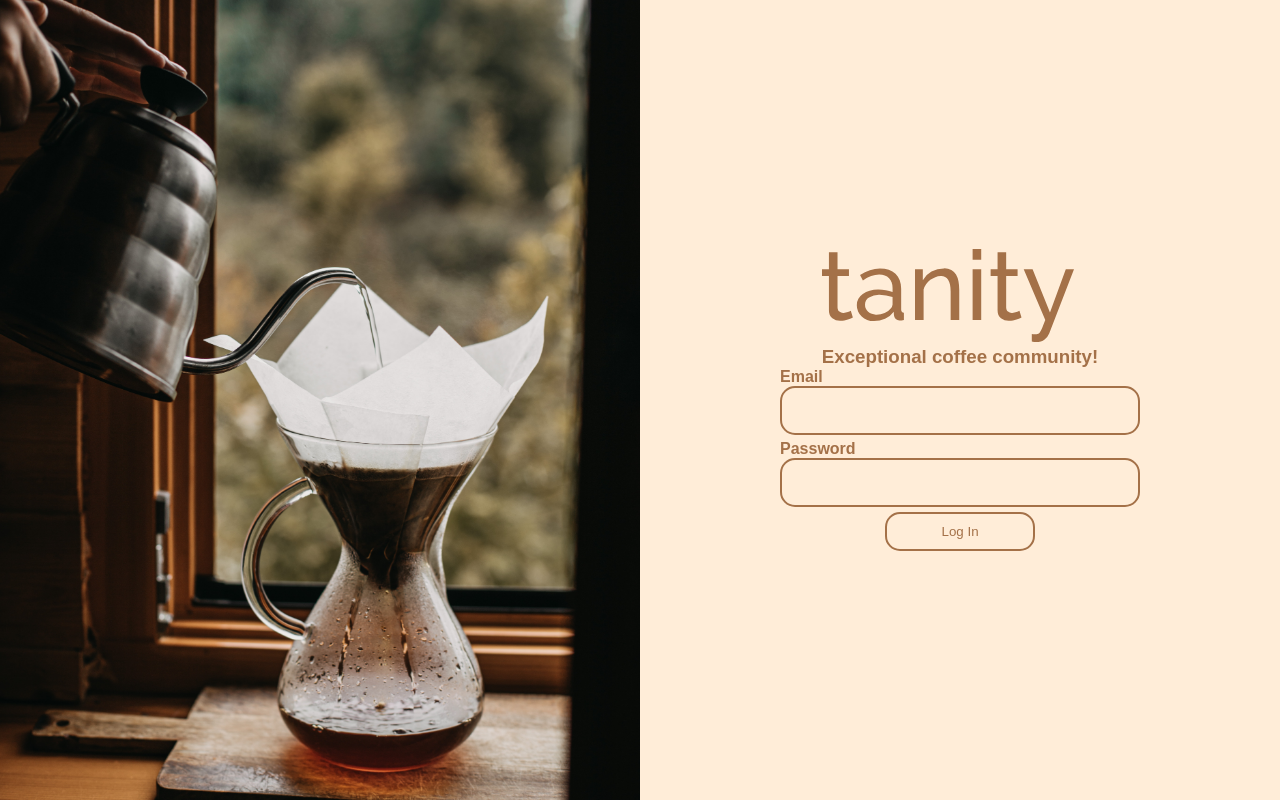
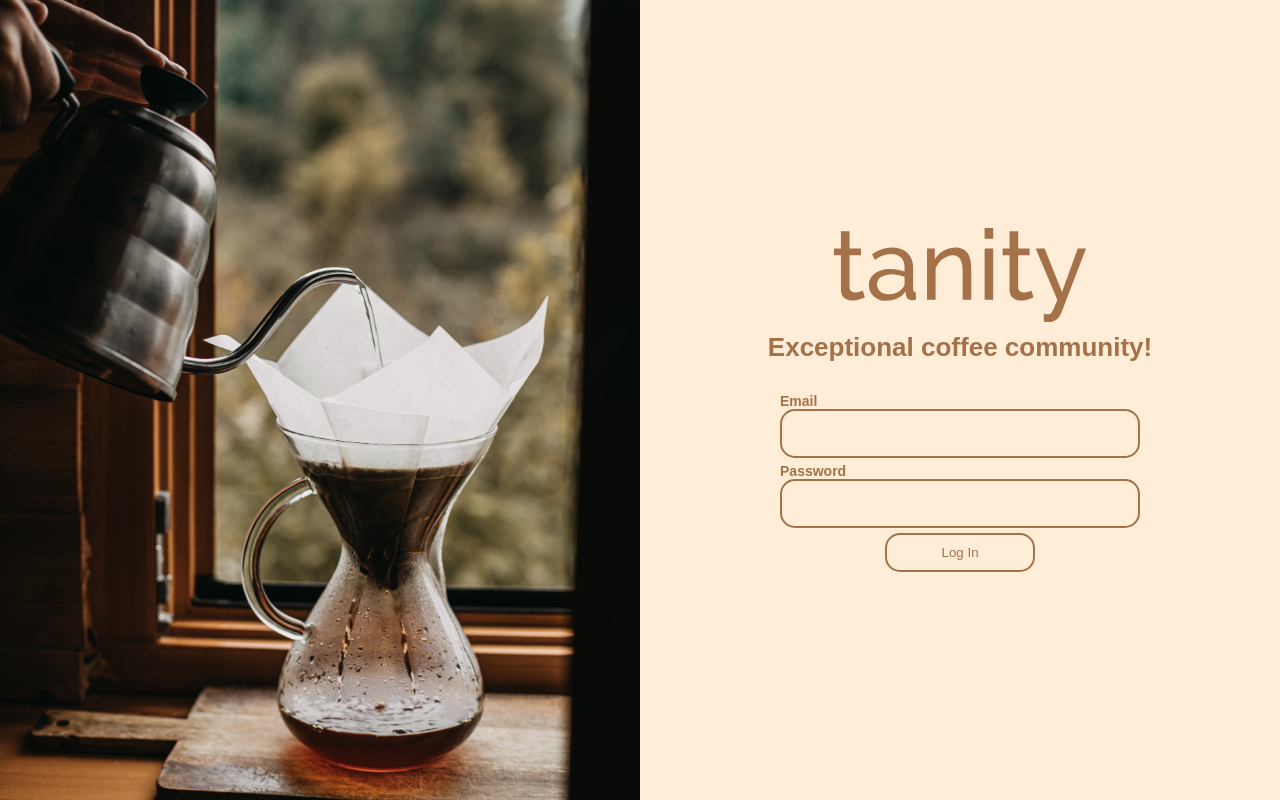
Before and after one commit to pnkvch/coffee-society, a PHP site: page / in a window 1280 px wide. Run offline with PHP 8.4, Linux system fonts and the light colour scheme.

Commit message:
styling fixes

```diff
--- a/index.css
+++ b/index.css
@@ -19,13 +19,29 @@ body {
 .login-page-container {
   display: flex;
   flex-direction: column;
-  flex-basis: 50%;
+  flex-basis: 100%;
   align-items: center;
   justify-content: center;
 }
 
+.login-page-container h2 {
+  font-size: 26px;
+  margin-bottom: 30px;
+}
+
 .login-page-image {
   height: 100vh;;
+}
+
+.header {
+  display: flex;
+  flex-direction: column;
+  justify-content: center;
+  align-items: center;
+}
+
+.logo {
+  margin-bottom: 10px;
 }
 
 .form {
@@ -41,6 +57,7 @@ body {
 
 .input-container label {
   font-weight: bold;
+  font-size: 14px;
 }
 
 input {
--- a/index.html
+++ b/index.html
@@ -10,9 +10,9 @@
 <body>
   <img class="login-page-image" src="./images/pexels-dmitriy-ganin-7790320.jpg" />
   <section class="login-page-container">
-    <header>
+    <header class="header">
       <img class="logo" src="./images/logo.svg" />
-      <h3>Exceptional coffee community!</h3>
+      <h2>Exceptional coffee community!</h2>
     </header>
     <div class="form-container">
       <form class="form">
```
